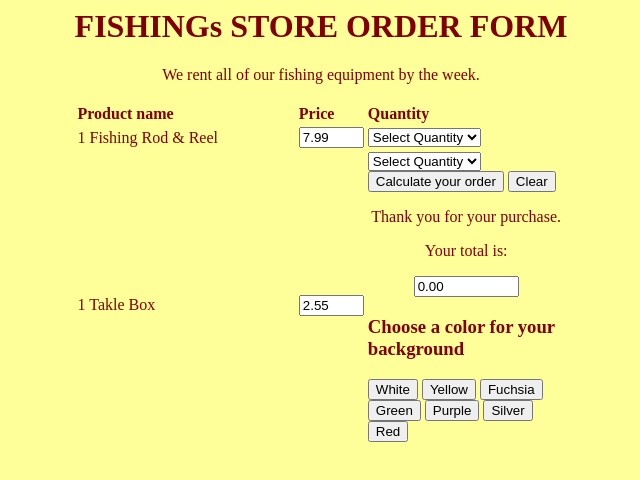
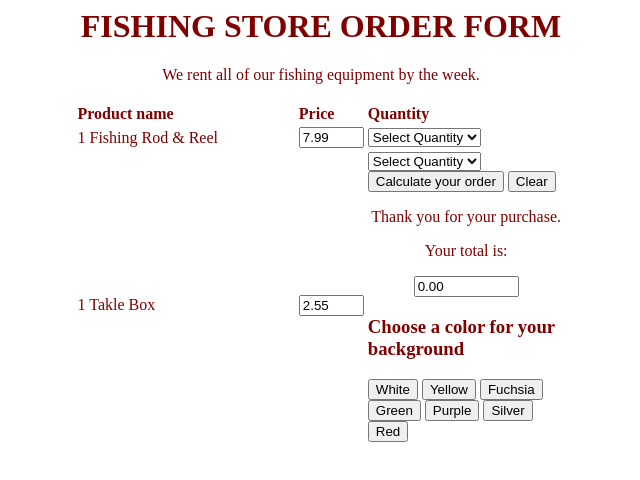
Before and after one commit to perseverandz/MIDTERM-EXAM2, a plain HTML site: page index.html in a window 1280 px wide. Shown: the whole page, without its empty margins (319-959 px from the left). Drawn offline with Linux system fonts and the light colour scheme.

Commit message:
Update index.html

```diff
--- a/index.html
+++ b/index.html
@@ -3,8 +3,8 @@
 <title>Fishing</title>
 </head>
 
-<body bgcolor="#FFFF99" text="800000">
-<h1 align="center">FISHINGs STORE ORDER FORM</h1>
+<body text="800000">
+<h1 align="center">FISHING STORE ORDER FORM</h1>
 <p align="center">We rent all of our fishing equipment by the week.</p>
 <form method ="post" name ="form" action="javascript:void(0)">
 <table border="0"width="39%" align="center">
```
